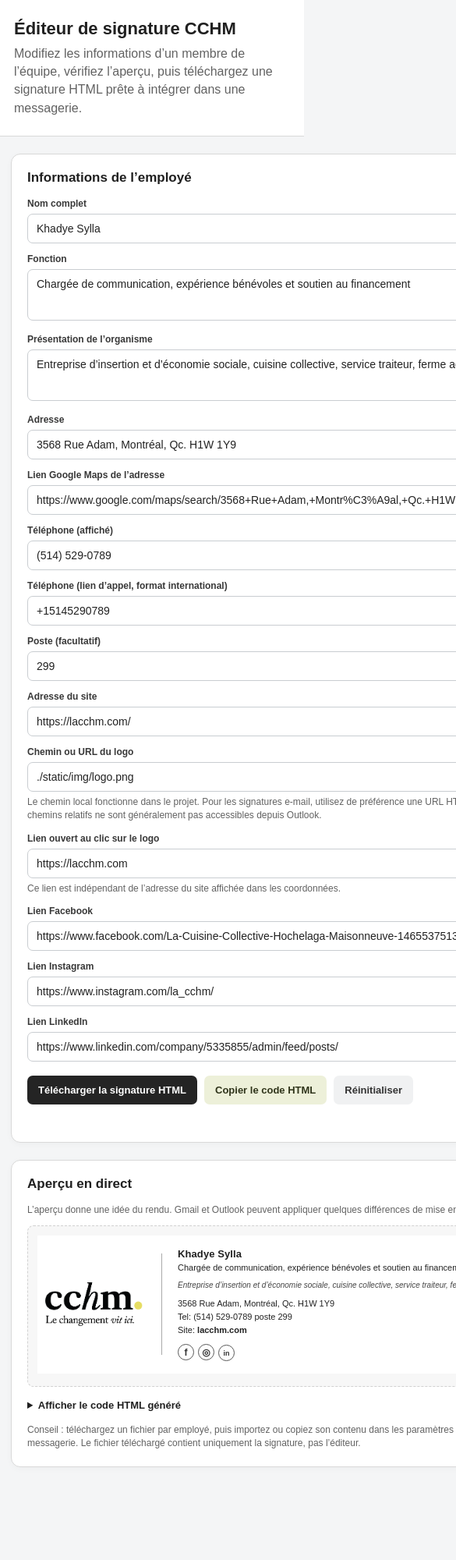
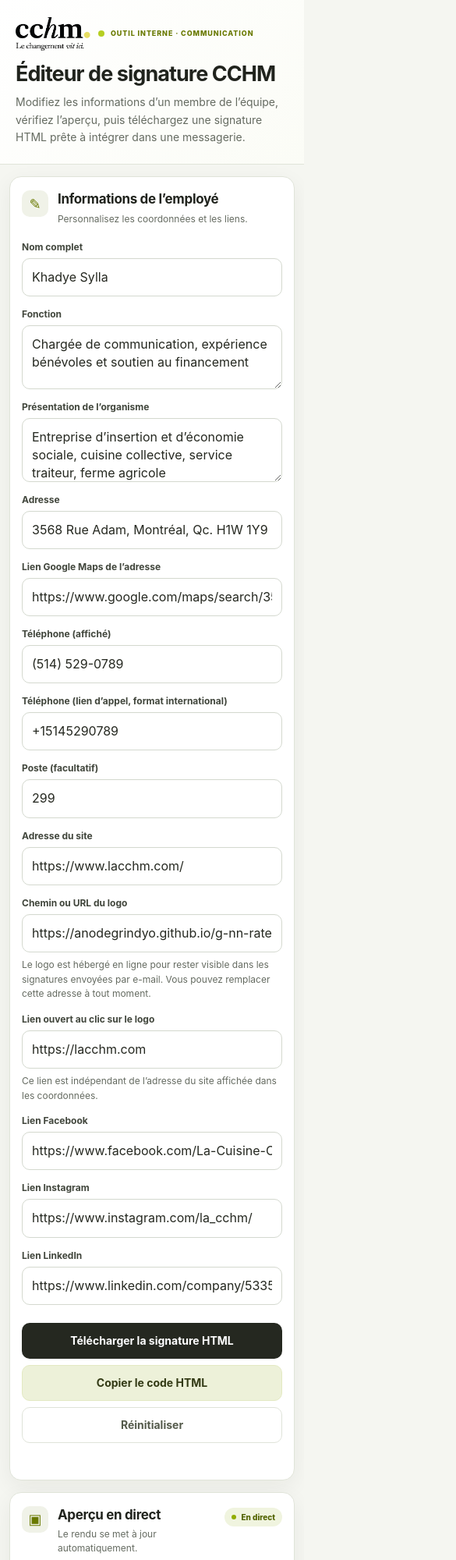
Before and after one commit to AnodeGrindYo/g-nn-rateur-signature-cchm, a plain HTML site: page index.html in a window 390 px wide. Shown: the top 2000 px of the page at 78% size, 585 px wide, since content can reach past the window. Before the commit the page ends 1921 px from the top, so only its background shows below. Drawn offline with Linux system fonts and the light colour scheme.

Commit message:
version mobile

```diff
--- a/index.html
+++ b/index.html
@@ -5,45 +5,101 @@
 <meta name="viewport" content="width=device-width, initial-scale=1">
 <title>Éditeur de signature CCHM</title>
 <style>
-  :root { color-scheme: light; --green:#b6cf22; --ink:#202020; --muted:#626262; --line:#d9d9d9; --panel:#fff; --bg:#f4f5f6; }
+  :root {
+    color-scheme: light;
+    --green:#b6cf22; --green-dark:#697900; --ink:#20231d; --muted:#656b61;
+    --line:#e0e4d9; --panel:#fff; --bg:#f5f6f1; --soft:#f0f2e8;
+    --shadow:0 8px 28px rgba(28,35,12,.06);
+  }
   * { box-sizing:border-box; }
-  body { margin:0; font-family:Arial,Helvetica,sans-serif; color:var(--ink); background:var(--bg); }
-  header { padding:24px clamp(18px,4vw,48px); background:#fff; border-bottom:1px solid var(--line); }
-  h1 { margin:0 0 7px; font-size:clamp(22px,3vw,30px); }
-  header p { margin:0; color:var(--muted); line-height:1.45; }
-  main { display:grid; grid-template-columns:minmax(290px,430px) minmax(0,1fr); gap:22px; padding:22px clamp(14px,3vw,36px) 40px; align-items:start; }
-  .panel { background:var(--panel); border:1px solid var(--line); border-radius:12px; padding:20px; box-shadow:0 2px 8px #00000008; }
-  h2 { font-size:17px; margin:0 0 16px; }
-  .field { margin-bottom:13px; }
-  label { display:block; font-size:12px; font-weight:700; margin-bottom:6px; color:#383838; }
-  input, textarea { width:100%; border:1px solid #c9cdd1; border-radius:7px; padding:10px 11px; font:14px Arial,Helvetica,sans-serif; background:#fff; color:#222; }
-  input:focus, textarea:focus { outline:2px solid #b6cf2266; border-color:#8da20e; }
-  textarea { min-height:66px; resize:vertical; }
-  .hint { color:var(--muted); font-size:12px; line-height:1.45; margin:5px 0 0; }
-  .actions { display:flex; flex-wrap:wrap; gap:9px; margin-top:18px; }
-  button { border:0; border-radius:7px; padding:11px 14px; font-weight:700; font-size:13px; cursor:pointer; }
-  .primary { background:#242424; color:#fff; }
-  .secondary { background:#edf0d9; color:#30351b; }
-  .quiet { background:#f0f1f2; color:#333; }
-  button:hover { filter:brightness(.96); }
-  .preview-wrap { overflow:auto; padding:24px; background:#f7f7f7; border:1px dashed #d1d1d1; border-radius:8px; }
-  .preview-label { font-size:12px; color:var(--muted); margin:0 0 13px; }
-  #preview { min-width:620px; display:inline-block; background:white; }
-  #status { font-size:12px; min-height:16px; margin-top:12px; color:#3f5b00; }
-  details { margin-top:16px; }
-  summary { cursor:pointer; font-weight:700; font-size:13px; }
-  #htmlOutput { margin-top:10px; min-height:160px; font-family:Consolas,monospace; font-size:12px; }
-  @media (max-width:900px) { main { grid-template-columns:1fr; } .preview-wrap { padding:12px; } }
+  html { -webkit-text-size-adjust:100%; scroll-behavior:smooth; }
+  body { margin:0; font-family:Inter,ui-sans-serif,system-ui,-apple-system,BlinkMacSystemFont,"Segoe UI",Arial,sans-serif; color:var(--ink); background:var(--bg); overflow-x:hidden; }
+  header { padding:clamp(25px,5vw,48px) clamp(18px,5vw,64px) 28px; background:linear-gradient(135deg,#fff 0%,#fbfcf6 100%); border-bottom:1px solid var(--line); }
+  .brand-row { display:flex; align-items:center; gap:14px; flex-wrap:wrap; margin-bottom:14px; }
+  .brand-logo { display:block; width:116px; max-height:54px; object-fit:contain; object-position:left center; }
+  .brand-row .eyebrow { margin:0; }
+  .eyebrow { display:inline-flex; align-items:center; gap:8px; margin:0 0 12px; color:var(--green-dark); font-size:11px; font-weight:800; letter-spacing:.13em; text-transform:uppercase; }
+  .eyebrow:before { content:""; width:8px; height:8px; border-radius:50%; background:var(--green); }
+  h1 { margin:0 0 10px; font-size:clamp(25px,3.4vw,36px); line-height:1.12; letter-spacing:-.035em; }
+  header p { max-width:700px; margin:0; color:var(--muted); font-size:clamp(14px,1.6vw,16px); line-height:1.65; }
+  main { display:grid; grid-template-columns:minmax(0,430px) minmax(0,1fr); gap:22px; padding:24px clamp(14px,3.5vw,48px) 48px; align-items:start; max-width:1600px; margin:0 auto; }
+  main > section { min-width:0; }
+  .panel { min-width:0; background:var(--panel); border:1px solid var(--line); border-radius:18px; padding:clamp(17px,2.5vw,26px); box-shadow:var(--shadow); }
+  .section-head { display:flex; align-items:flex-start; gap:12px; margin-bottom:22px; }
+  .section-icon { display:grid; place-items:center; flex:0 0 38px; width:38px; height:38px; border-radius:12px; background:var(--soft); color:var(--green-dark); font-size:18px; }
+  h2 { margin:0 0 5px; font-size:18px; line-height:1.3; letter-spacing:-.02em; }
+  .section-sub { margin:0; color:var(--muted); font-size:12px; line-height:1.5; }
+  .field { margin-bottom:16px; min-width:0; }
+  label { display:block; font-size:12px; font-weight:750; margin-bottom:7px; color:#41463c; }
+  input, textarea { display:block; width:100%; min-width:0; max-width:100%; border:1px solid #d4d9cf; border-radius:10px; padding:12px 13px; font:inherit; font-size:14px; line-height:1.45; background:#fff; color:#252820; box-shadow:0 1px 2px #00000004 inset; }
+  input { min-height:44px; }
+  textarea { min-height:76px; resize:vertical; }
+  input:focus, textarea:focus { outline:3px solid #b6cf2238; border-color:#9aaf1a; }
+  .hint { color:var(--muted); font-size:12px; line-height:1.55; margin:7px 0 0; overflow-wrap:anywhere; }
+  .field-divider { border:0; border-top:1px solid #edf0e8; margin:20px 0; }
+  .actions { display:grid; grid-template-columns:1fr 1fr; gap:9px; margin-top:23px; }
+  button { min-height:44px; border:1px solid transparent; border-radius:10px; padding:11px 14px; font:inherit; font-size:13px; font-weight:750; cursor:pointer; transition:transform .15s ease,background .15s ease,border-color .15s ease; }
+  button:active { transform:translateY(1px); }
+  .primary { grid-column:1/-1; background:#252820; color:#fff; }
+  .primary:hover { background:#11130f; }
+  .secondary { background:#edf1d9; color:#333a15; border-color:#e3e9c2; }
+  .secondary:hover { background:#e4eabf; }
+  .quiet { background:#fff; color:#555b4c; border-color:#dfe3d9; }
+  .quiet:hover { background:#f7f8f3; }
+  #status { font-size:12px; min-height:18px; margin-top:12px; color:#526300; line-height:1.45; overflow-wrap:anywhere; }
+  .preview-panel { position:sticky; top:16px; }
+  .preview-topline { display:flex; align-items:center; justify-content:space-between; gap:10px; margin-bottom:16px; }
+  .live-pill { display:inline-flex; align-items:center; gap:6px; white-space:nowrap; border-radius:999px; padding:6px 9px; background:#f0f4df; color:#526300; font-size:10px; font-weight:800; }
+  .live-pill:before { content:""; width:6px; height:6px; border-radius:50%; background:#91ad00; }
+  .preview-label { font-size:12px; color:var(--muted); line-height:1.55; margin:0 0 14px; }
+  .preview-wrap { width:100%; min-width:0; overflow-x:auto; overflow-y:hidden; padding:14px; background:#f7f8f4; border:1px dashed #d1d8c7; border-radius:12px; overscroll-behavior-x:contain; -webkit-overflow-scrolling:touch; }
+  #preview { width:680px; min-width:680px; display:block; background:#fff; }
+  .swipe-hint { display:none; margin:8px 0 0; color:var(--muted); font-size:11px; text-align:center; }
+  details { margin-top:18px; border-top:1px solid #edf0e8; padding-top:15px; }
+  summary { cursor:pointer; font-weight:750; font-size:13px; line-height:1.4; }
+  #htmlOutput { display:block; width:100%; min-width:0; max-width:100%; margin-top:12px; min-height:180px; font-family:ui-monospace,SFMono-Regular,Consolas,monospace; font-size:11px; line-height:1.5; overflow-wrap:anywhere; }
+  .copy-row { margin-top:9px; }
+  .tip { display:flex; gap:10px; margin-top:18px; padding:13px; border-radius:12px; background:#f6f7f1; color:#555b4c; font-size:12px; line-height:1.55; }
+  .tip strong { color:#313629; }
+  @media (max-width:1050px) { main { grid-template-columns:minmax(0,1fr); max-width:780px; } .preview-panel { position:static; } }
+  @media (max-width:600px) {
+    header { padding:22px 20px 23px; }
+    .brand-row { gap:10px; margin-bottom:15px; }
+    .brand-logo { width:96px; max-height:44px; }
+    .brand-row .eyebrow { font-size:9px; letter-spacing:.1em; }
+    h1 { font-size:27px; }
+    header p { font-size:14px; line-height:1.6; }
+    main { display:flex; flex-direction:column; gap:15px; padding:15px 12px 28px; width:100%; }
+    main > section { width:100%; }
+    .panel { padding:17px 15px; border-radius:15px; }
+    .section-head { margin-bottom:19px; }
+    .section-icon { flex-basis:34px; width:34px; height:34px; border-radius:10px; }
+    h2 { font-size:17px; }
+    .field { margin-bottom:15px; }
+    input, textarea { font-size:16px; padding:12px; }
+    textarea { min-height:82px; }
+    .actions { grid-template-columns:1fr; gap:8px; }
+    .primary { grid-column:auto; }
+    button { width:100%; min-height:46px; font-size:14px; }
+    .preview-topline { align-items:flex-start; }
+    .live-pill { margin-top:2px; }
+    .preview-wrap { padding:10px; border-radius:10px; }
+    #preview { width:680px; min-width:680px; }
+    .swipe-hint { display:block; }
+    #htmlOutput { min-height:150px; font-size:10px; }
+  }
+  @media (prefers-reduced-motion:reduce) { html { scroll-behavior:auto; } button { transition:none; } }
 </style>
 </head>
 <body>
 <header>
+  <div class="brand-row"><img class="brand-logo" src="https://anodegrindyo.github.io/g-nn-rateur-signature-cchm/static/img/logo.png" alt="Logo CCHM"><p  class="eyebrow">Outil interne · Communication</p></div>
   <h1>Éditeur de signature CCHM</h1>
   <p>Modifiez les informations d’un membre de l’équipe, vérifiez l’aperçu, puis téléchargez une signature HTML prête à intégrer dans une messagerie.</p>
 </header>
 <main>
   <section class="panel" aria-labelledby="formTitle">
-    <h2 id="formTitle">Informations de l’employé</h2>
+    <div class="section-head"><div class="section-icon" aria-hidden="true">✎</div><div><h2 id="formTitle">Informations de l’employé</h2><p class="section-sub">Personnalisez les coordonnées et les liens.</p></div></div>
     <form id="editor" autocomplete="off">
       <div class="field"><label for="name">Nom complet</label><input id="name" value="Khadye Sylla"></div>
       <div class="field"><label for="role">Fonction</label><textarea id="role">Chargée de communication, expérience bénévoles et soutien au financement</textarea></div>
@@ -53,8 +109,8 @@
       <div class="field"><label for="phone">Téléphone (affiché)</label><input id="phone" value="(514) 529-0789"></div>
       <div class="field"><label for="tel">Téléphone (lien d’appel, format international)</label><input id="tel" value="+15145290789"></div>
       <div class="field"><label for="extension">Poste (facultatif)</label><input id="extension" value="299"></div>
-      <div class="field"><label for="website">Adresse du site</label><input id="website" type="url" value="https://lacchm.com/"></div>
-      <div class="field"><label for="logo">Chemin ou URL du logo</label><input id="logo" value="./static/img/logo.png"><p class="hint">Le chemin local fonctionne dans le projet. Pour les signatures e-mail, utilisez de préférence une URL HTTPS publique, car les chemins relatifs ne sont généralement pas accessibles depuis Outlook.</p></div>
+      <div class="field"><label for="website">Adresse du site</label><input id="website" type="url" value="https://www.lacchm.com/"></div>
+      <div class="field"><label for="logo">Chemin ou URL du logo</label><input id="logo" value="https://anodegrindyo.github.io/g-nn-rateur-signature-cchm/static/img/logo.png"><p class="hint">Le logo est hébergé en ligne pour rester visible dans les signatures envoyées par e-mail. Vous pouvez remplacer cette adresse à tout moment.</p></div>
       <div class="field"><label for="logoLink">Lien ouvert au clic sur le logo</label><input id="logoLink" type="url" value="https://lacchm.com"><p class="hint">Ce lien est indépendant de l’adresse du site affichée dans les coordonnées.</p></div>
       <div class="field"><label for="facebook">Lien Facebook</label><input id="facebook" type="url" value="https://www.facebook.com/La-Cuisine-Collective-Hochelaga-Maisonneuve-1465537513670661/"></div>
       <div class="field"><label for="instagram">Lien Instagram</label><input id="instagram" type="url" value="https://www.instagram.com/la_cchm/"></div>
@@ -67,16 +123,16 @@
       <div id="status" role="status" aria-live="polite"></div>
     </form>
   </section>
-  <section class="panel" aria-labelledby="previewTitle">
-    <h2 id="previewTitle">Aperçu en direct</h2>
+  <section class="panel preview-panel" aria-labelledby="previewTitle">
+    <div class="preview-topline"><div class="section-head" style="margin:0"><div class="section-icon" aria-hidden="true">▣</div><div><h2 id="previewTitle">Aperçu en direct</h2><p class="section-sub">Le rendu se met à jour automatiquement.</p></div></div><span class="live-pill">En direct</span></div>
     <p class="preview-label">L’aperçu donne une idée du rendu. Gmail et Outlook peuvent appliquer quelques différences de mise en forme.</p>
-    <div class="preview-wrap"><div id="preview"></div></div>
+    <div class="preview-wrap" aria-label="Aperçu de la signature, défilement horizontal possible"><div id="preview"></div></div><p class="swipe-hint">← Faites glisser pour voir toute la signature →</p>
     <details>
       <summary>Afficher le code HTML généré</summary>
       <textarea id="htmlOutput" readonly spellcheck="false" aria-label="Code HTML généré"></textarea>
       <button class="secondary" type="button" id="copy2">Copier le code HTML</button>
     </details>
-    <p class="hint" style="margin-top:16px">Conseil : téléchargez un fichier par employé, puis importez ou copiez son contenu dans les paramètres de signature de votre messagerie. Le fichier téléchargé contient uniquement la signature, pas l’éditeur.</p>
+    <div class="tip"><span aria-hidden="true">ⓘ</span><div><strong>Conseil pour Outlook et Gmail.</strong> Téléchargez un fichier par employé, puis ouvrez-le dans un navigateur et copiez la signature affichée dans les paramètres de messagerie. Le fichier exporté contient uniquement la signature, pas l’éditeur.</div></div>
   </section>
 </main>
 <script>
```
